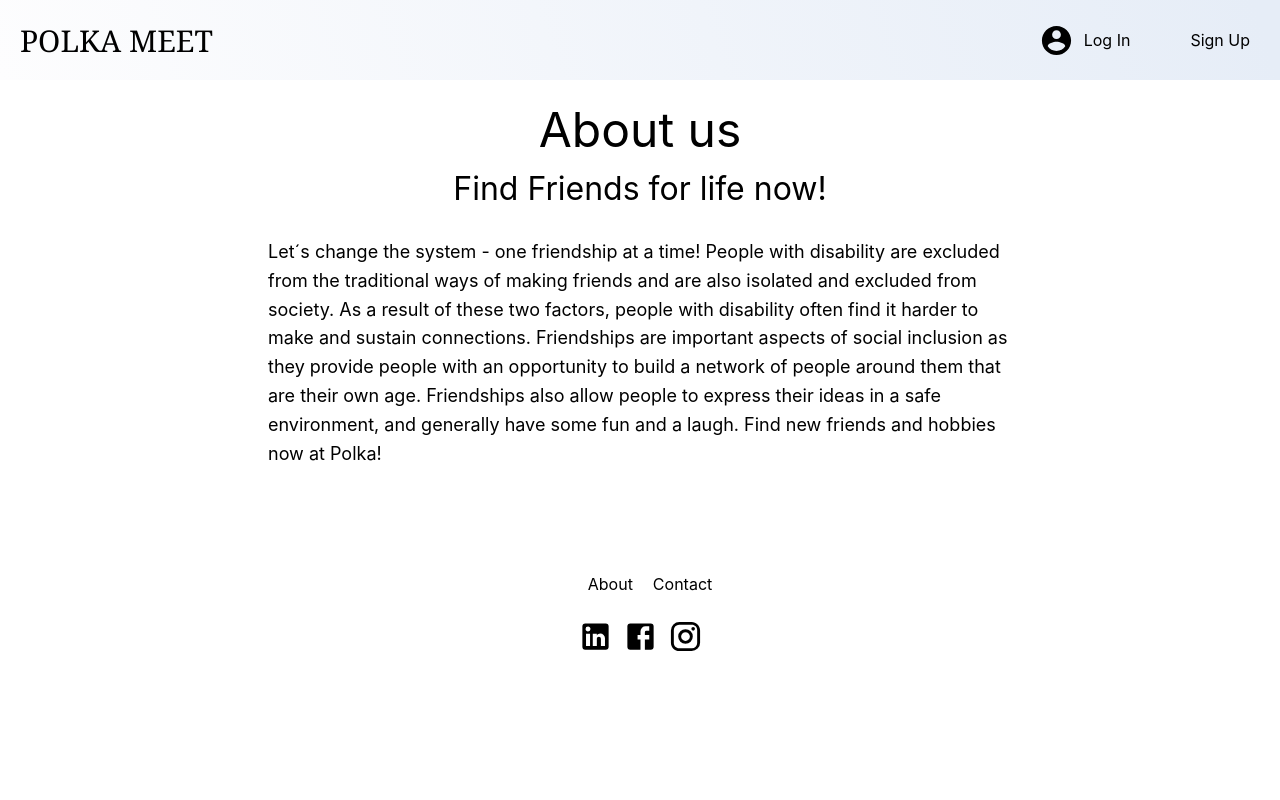
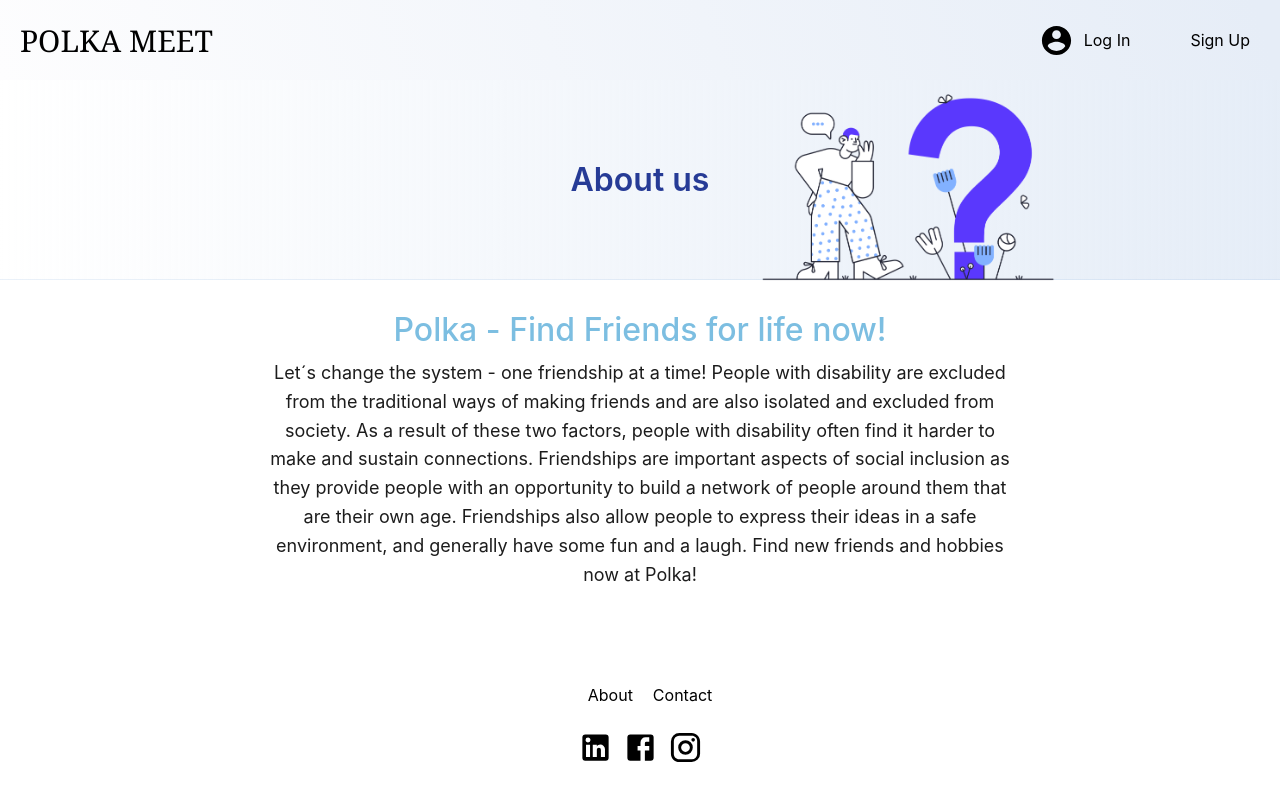
Before and after one commit to hagenek/polka, a React (Create React App) app in the folder frontend/: page /about in a window 1280 px wide. Built offline with nearby package versions, Linux system fonts and the light colour scheme; no server answers.

Commit message:
Add header component to About & Contact components

```diff
--- a/frontend/src/App.js
+++ b/frontend/src/App.js
@@ -65,6 +65,7 @@ function App() {
           <Route exact path="/about" component={About} />
           <Route path="/user" component={BoardUser} />
           <Route exact path="/people" component={People} />
+          <Route exact path="/contact" component={ContactInfo} />
         </Switch>
         <Footer />
       </Router>
--- a/frontend/src/components/About/About.css
+++ b/frontend/src/components/About/About.css
@@ -1,3 +1,29 @@
+.about__header {
+  position: relative;
+  display: flex;
+  justify-content: center;
+  align-items: center;
+  height: 200px;
+  background: #ECE9E6;
+  background: -webkit-linear-gradient(to right, #FFFFFF, #ECE9E6);
+  background: linear-gradient(to right, #FFFFFF, #a5c0e448);
+  border-bottom: 1px solid  #a5c0e43b;
+  margin-bottom: 30px;
+}
+
+.about__header img {
+  position: absolute;
+  width: 350px;
+  bottom: -8px;
+  right: 200px;
+}
+
+.about__header h1 {
+  color: #263B96;
+  font-weight: 600;
+  font-size: 2rem;
+}
+
 .about {
   font-size: 1em;
   margin: 20px;
@@ -8,18 +34,17 @@
   justify-content: center;
 }
 
-.about h1 {
-  font-size: 3em;
-}
-
 .about h3 {
   font-size: 2em;
-  margin: 10px;
+  font-weight: 500;
+  color: #7CBEE1;
 }
 
 .about p {
   font-size: 18px;
-  margin: 20px;
+  margin: 10px;
   max-width: 60%;
   line-height: 1.6;
+  text-align: center;
+  color: rgba(0, 0, 0, 0.89);
 }
--- a/frontend/src/components/About/About.js
+++ b/frontend/src/components/About/About.js
@@ -1,12 +1,18 @@
 import React from "react"
+import AboutImg from "../../assets/About.png"
+
 
 import "./About.css"
 
 function About() {
   return (
+    <>
+      <div className="about__header">
+        <h1>About us</h1>
+        <img src={AboutImg} alt="event image" />
+      </div>
       <section className="about">
-      <h1>About us</h1>
-      <h3>Find Friends for life now!</h3>
+        <h3>Polka - Find Friends for life now!</h3>
         <p>
           Let´s change the system - one friendship at a time! People with disability are excluded from
           the traditional ways of making friends and are also isolated and excluded from society. As a
@@ -17,6 +23,7 @@ function About() {
           have some fun and a laugh. Find new friends and hobbies now at Polka!
       </p>
       </section>
+    </>
   )
 }
 
--- a/frontend/src/components/ContactInfo/ContactInfo.css
+++ b/frontend/src/components/ContactInfo/ContactInfo.css
@@ -1,3 +1,29 @@
+.contactInfo__header {
+  position: relative;
+  display: flex;
+  justify-content: center;
+  align-items: center;
+  height: 200px;
+  background: #ECE9E6;
+  background: -webkit-linear-gradient(to right, #FFFFFF, #ECE9E6);
+  background: linear-gradient(to right, #FFFFFF, #a5c0e448);
+  border-bottom: 1px solid  #a5c0e43b;
+  margin-bottom: 30px;
+}
+
+.contactInfo__header img {
+  position: absolute;
+  width: 200px;
+  bottom: -10px;
+  right: 200px;
+}
+
+.contactInfo__header h1 {
+  color: #263B96;
+  font-weight: 600;
+  font-size: 2rem;
+}
+
 .contact {
     font-size: 1em;
     margin: 20px;
@@ -8,12 +34,6 @@
     justify-content: center;
   }
 
-  .contact h1 {
-    font-size: 2em;
-    margin: 10px;
-    text-decoration: underline;
-  }
-
   .contact h3 {
     font-size: 1.5em;
     margin: 10px;
@@ -22,7 +42,7 @@
   .contact p {
     font-size: 18px;
     margin: 20px;
-    max-width: 60%;
+    max-width: 40%;
     line-height: 1.6;
     text-align: center;
     width: auto;
--- a/frontend/src/components/ContactInfo/ContactInfo.js
+++ b/frontend/src/components/ContactInfo/ContactInfo.js
@@ -1,13 +1,19 @@
 import React from "react"
 import PhoneIcon from "@material-ui/icons/Phone"
 import MailOutlineIcon from "@material-ui/icons/MailOutline"
+
+import ContactImg from "../../assets/clip-chatting-and-speech-bubbles.png"
 
 import "./ContactInfo.css"
 
 function Contact() {
   return (
+    <>
+      <div className="contactInfo__header">
+        <h1>Contact us</h1>
+        <img src={ContactImg} alt="event image" />
+      </div>
       <section className="contact">
-      <h1>Contact Us:</h1>
         <p>
           If you have any questions, please get in contact with us, or with your doctor for more
           information on how to join this platform.
@@ -21,6 +27,7 @@ function Contact() {
           <MailOutlineIcon /> Email: roccos@salt.com
       </h3>
       </section>
+    </>
   )
 }
 
```
Also changed, not shown: frontend/src/assets/About.png (added), frontend/src/assets/crayon-1529.png (added). Lines whose indentation alone changed are shown as unchanged.
